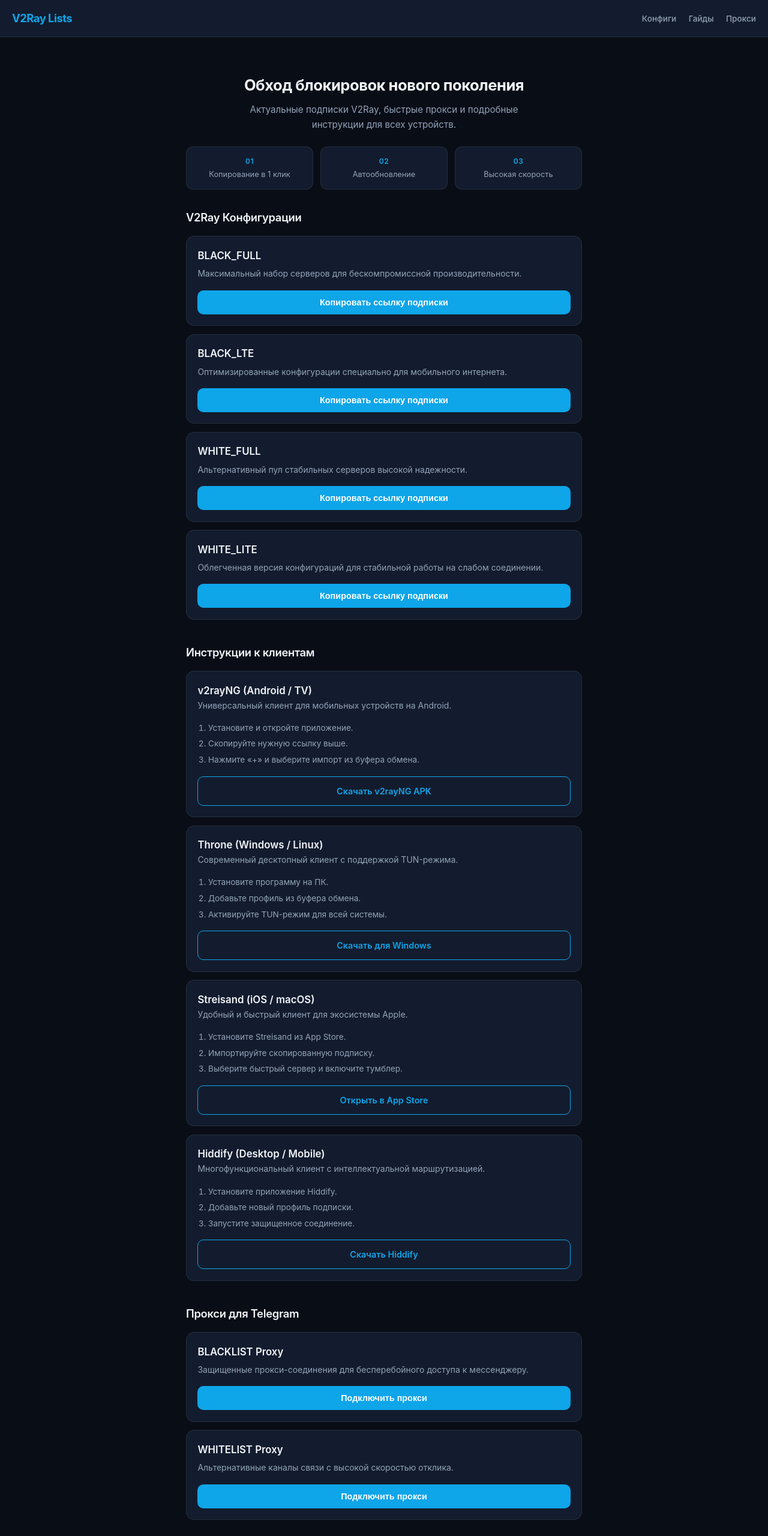
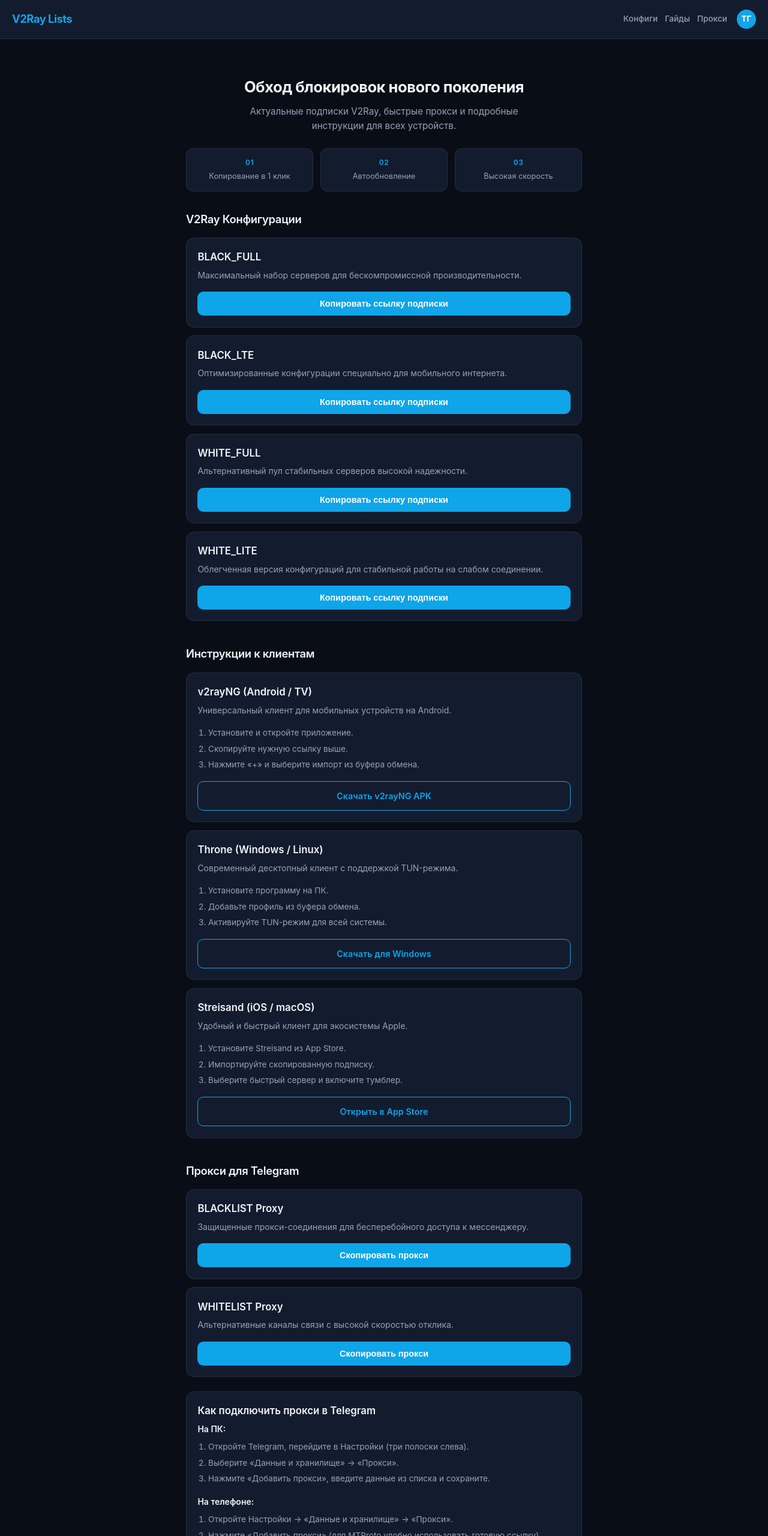
Before and after one commit to Lykpanov/V2Ray, a plain HTML site: page index.html in a window 1280 px wide. Shown: the top 2560 px of the page at 60% size. Drawn offline with Linux system fonts and the light colour scheme; a script that the page names is missing.

Commit message:
Enhance layout and add proxy connection guide
Updated the title and added a Telegram button to the header. Improved layout of navigation and card elements. Added proxy connection guide.

```diff
--- a/index.html
+++ b/index.html
@@ -3,7 +3,7 @@
 <head>
     <meta charset="UTF-8">
     <meta name="viewport" content="width=device-width, initial-scale=1.0">
-    <title>V2Ray Lists - Бесплатные VPN конфигурации</title>
+    <title>V2Ray Lists - Бесплатные VPN конфигурации и прокси</title>
     <!-- Telegram WebApp SDK -->
     <script src="https://telegram.org/js/telegram-web-app.js"></script>
     <style>
@@ -53,10 +53,15 @@
             letter-spacing: -0.5px;
         }
 
+        .header-right {
+            display: flex;
+            align-items: center;
+            gap: 1rem;
+        }
+
         nav a {
             color: var(--text-muted);
             text-decoration: none;
-            margin-left: 1rem;
             font-size: 0.85rem;
             font-weight: 500;
             transition: color 0.2s;
@@ -64,6 +69,25 @@
 
         nav a:hover {
             color: var(--accent);
+        }
+
+        .tg-icon-btn {
+            display: flex;
+            align-items: center;
+            justify-content: center;
+            width: 32px;
+            height: 32px;
+            background-color: var(--accent);
+            color: var(--accent-text);
+            border-radius: 50%;
+            text-decoration: none;
+            font-weight: bold;
+            font-size: 0.85rem;
+            transition: opacity 0.2s;
+        }
+
+        .tg-icon-btn:hover {
+            opacity: 0.9;
         }
 
         .container {
@@ -130,9 +154,6 @@
             margin-bottom: 1rem;
             font-weight: 600;
             letter-spacing: -0.3px;
-            display: flex;
-            align-items: center;
-            gap: 0.5rem;
         }
 
         .grid {
@@ -153,16 +174,10 @@
             border-color: rgba(14, 165, 233, 0.3);
         }
 
-        .card-header {
-            display: flex;
-            justify-content: space-between;
-            align-items: center;
-            margin-bottom: 0.35rem;
-        }
-
         .card h3 {
             font-size: 1.05rem;
             font-weight: 600;
+            margin-bottom: 0.35rem;
         }
 
         .card p {
@@ -235,11 +250,14 @@
 
     <header>
         <a href="#top" class="logo">V2Ray Lists</a>
-        <nav>
+        <div class="header-right">
+            <nav style="display: flex; gap: 0.75rem;">
                 <a href="#subs">Конфиги</a>
                 <a href="#guides">Гайды</a>
                 <a href="#proxy">Прокси</a>
             </nav>
+            <a href="https://t.me/ria_glavnoe" class="tg-icon-btn" target="_blank" title="Telegram канал">ТГ</a>
+        </div>
     </header>
 
     <div class="container" id="top">
@@ -269,30 +287,22 @@
             <h2>V2Ray Конфигурации</h2>
             <div class="grid">
                 <div class="card">
-                    <div class="card-header">
                     <h3>BLACK_FULL</h3>
-                    </div>
                     <p>Максимальный набор серверов для бескомпромиссной производительности.</p>
                     <button class="btn" onclick="copyConfig('https://raw.githubusercontent.com/FLAT447/v2ray-lists/main/black_full.txt')">Копировать ссылку подписки</button>
                 </div>
                 <div class="card">
-                    <div class="card-header">
                     <h3>BLACK_LTE</h3>
-                    </div>
                     <p>Оптимизированные конфигурации специально для мобильного интернета.</p>
                     <button class="btn" onclick="copyConfig('https://raw.githubusercontent.com/FLAT447/v2ray-lists/main/black_lte.txt')">Копировать ссылку подписки</button>
                 </div>
                 <div class="card">
-                    <div class="card-header">
                     <h3>WHITE_FULL</h3>
-                    </div>
                     <p>Альтернативный пул стабильных серверов высокой надежности.</p>
                     <button class="btn" onclick="copyConfig('https://raw.githubusercontent.com/FLAT447/v2ray-lists/main/white_full.txt')">Копировать ссылку подписки</button>
                 </div>
                 <div class="card">
-                    <div class="card-header">
                     <h3>WHITE_LITE</h3>
-                    </div>
                     <p>Облегченная версия конфигураций для стабильной работы на слабом соединении.</p>
                     <button class="btn" onclick="copyConfig('https://raw.githubusercontent.com/FLAT447/v2ray-lists/main/white_lite.txt')">Копировать ссылку подписки</button>
                 </div>
@@ -333,42 +343,45 @@
                     </ol>
                     <a href="https://apps.apple.com/us/app/streisand/id6450534064" class="btn btn-outline" target="_blank">Открыть в App Store</a>
                 </div>
-                <div class="card">
-                    <h3>Hiddify (Desktop / Mobile)</h3>
-                    <p>Многофункциональный клиент с интеллектуальной маршрутизацией.</p>
-                    <ol>
-                        <li>Установите приложение Hiddify.</li>
-                        <li>Добавьте новый профиль подписки.</li>
-                        <li>Запустите защищенное соединение.</li>
-                    </ol>
-                    <a href="https://github.com/hiddify/hiddify-app/releases/download/latest/Hiddify-MacOS.dmg" class="btn btn-outline" target="_blank">Скачать Hiddify</a>
-                </div>
             </div>
         </section>
 
         <!-- Прокси для Telegram -->
         <section id="proxy">
             <h2>Прокси для Telegram</h2>
-            <div class="grid">
+            <div class="grid" style="margin-bottom: 1.5rem;">
                 <div class="card">
-                    <div class="card-header">
                     <h3>BLACKLIST Proxy</h3>
-                    </div>
                     <p>Защищенные прокси-соединения для бесперебойного доступа к мессенджеру.</p>
-                    <button class="btn" onclick="copyConfig('https://t.me/proxy?server=example&port=443&secret=example')">Подключить прокси</button>
+                    <button class="btn" onclick="copyConfig('https://t.me/proxy?server=example&port=443&secret=example')">Скопировать прокси</button>
                 </div>
                 <div class="card">
-                    <div class="card-header">
                     <h3>WHITELIST Proxy</h3>
+                    <p>Альтернативные каналы связи с высокой скоростью отклика.</p>
+                    <button class="btn" onclick="copyConfig('https://t.me/proxy?server=example&port=443&secret=example')">Скопировать прокси</button>
                 </div>
-                    <p>Альтернативные каналы связи с высокой скоростью отклика.</p>
-                    <button class="btn" onclick="copyConfig('https://t.me/proxy?server=example&port=443&secret=example')">Подключить прокси</button>
             </div>
+
+            <!-- Гайд по прокси -->
+            <div class="card">
+                <h3>Как подключить прокси в Telegram</h3>
+                <p style="margin-bottom: 0.5rem; font-weight: 600; color: var(--text-color);">На ПК:</p>
+                <ol>
+                    <li>Откройте Telegram, перейдите в Настройки (три полоски слева).</li>
+                    <li>Выберите «Данные и хранилище» -> «Прокси».</li>
+                    <li>Нажмите «Добавить прокси», введите данные из списка и сохраните.</li>
+                </ol>
+                <p style="margin-bottom: 0.5rem; font-weight: 600; color: var(--text-color);">На телефоне:</p>
+                <ol>
+                    <li>Откройте Настройки -> «Данные и хранилище» -> «Прокси».</li>
+                    <li>Нажмите «Добавить прокси» (для MTProto удобно использовать готовую ссылку).</li>
+                    <li>Включите тумблер подключения прокси.</li>
+                </ol>
             </div>
         </section>
 
         <footer>
-            <div>Разработчик: <a href="https://github.com/FLAT447" target="_blank">FLAT447</a></div>
+            <div>Канал проекта: <a href="https://t.me/ria_glavnoe" target="_blank">РИА Главное</a></div>
             <div style="margin-top: 0.3rem;">Исходный код: <a href="https://github.com/FLAT447/v2ray-lists-site" target="_blank">GitHub Repository</a></div>
         </footer>
     </div>
```
Lines whose indentation alone changed are shown as unchanged.
